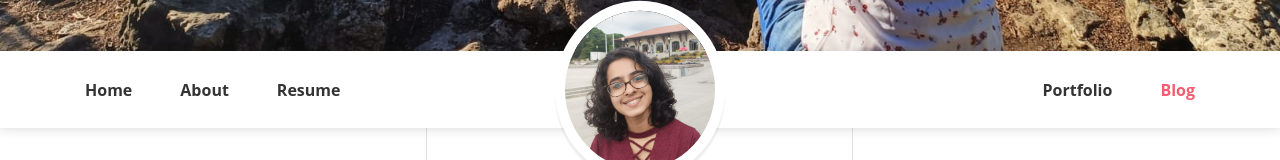
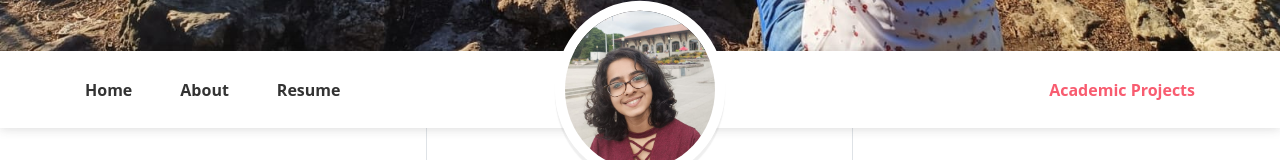
Before and after one commit to fyellow/WebsitePortfolio, a plain HTML site: page index.html in a window 1280 px wide. Shown: the part 589-749 px from the top of the page. Drawn offline with nearby package versions, Linux system fonts and the light colour scheme; some packages are replaced by stand-ins of ours; a script that the page names is missing.

Commit message:
added hyperlink

```diff
--- a/index.html
+++ b/index.html
@@ -58,11 +58,8 @@
                 </ul>
                 <ul class="navbar-nav ml-auto">
                     <li class="nav-item">
-                        <a href="#portfolio" class="nav-link">Portfolio</a>
-                    </li>
-                    <li class="nav-item">
-                        <a href="#blog" class="nav-link">Blog</a>
-                    </li>
+                        <a href="#blog" class="nav-link">Academic Projects</a>
+
 
                 </ul>
             </div>
```
